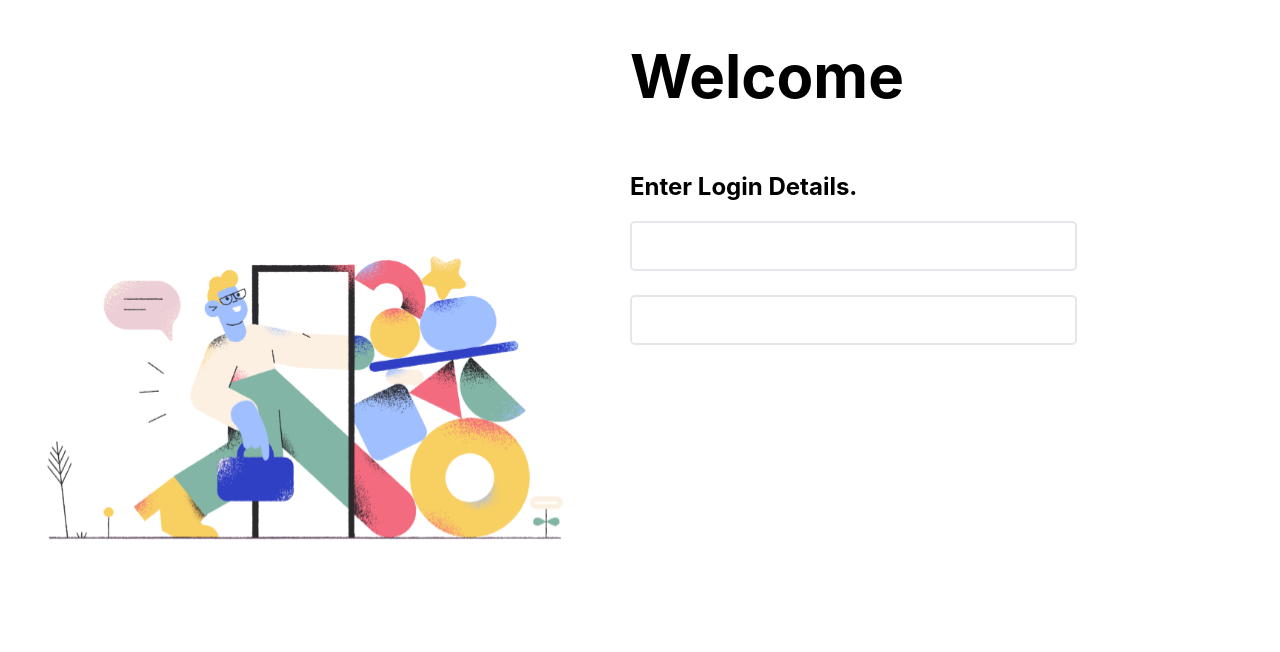
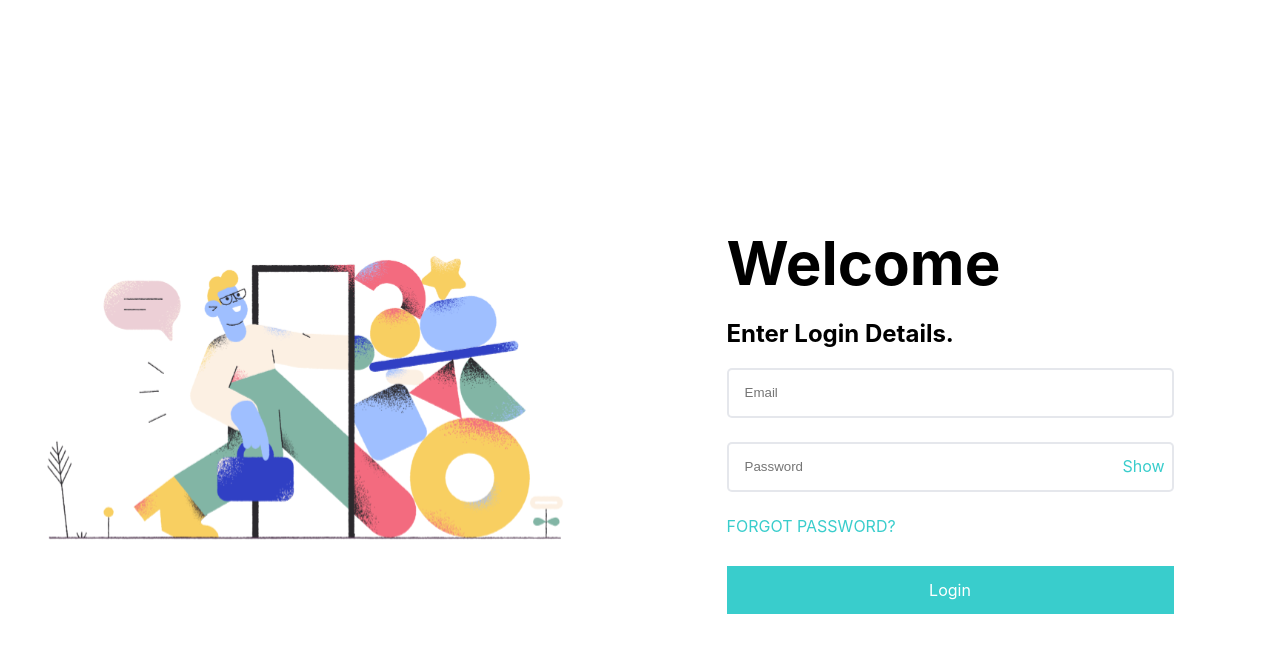
Before and after one commit to derin-art/Lendsqr, a React (Create React App) app: page / in a window 1280 px wide. Shown: the top 652 px of the page. Built offline with nearby package versions, Linux system fonts and the light colour scheme.

Commit message:
Created _variable.scss file to store global css variables

```diff
--- a/src/App.scss
+++ b/src/App.scss
@@ -1,6 +1,14 @@
 html {
   margin: 0%;
   padding: 0%;
+}
+
+/* Default Styling for Button for Cursor to change to pointer on hover */
+button {
+  &:hover {
+    cursor: pointer;
+  }
+  all: unset;
 }
 
 .Icons {
@@ -24,29 +32,7 @@ html {
   }
 }
 
-.LoginDetailComp {
-  width: 50vw;
-  height: 100vh;
-  display: flex;
-  flex-direction: column;
-
-  h1 {
-    font-size: 60px;
-  }
-
-  input {
-    max-width: 447px;
-    height: 50px;
-    margin-bottom: 24px;
-    border-radius: 5px;
-    padding: 16px;
-    width: 100%;
-    box-sizing: border-box;
-    border: 2px rgba(84, 95, 125, 0.15) solid;
-  }
-}
-
-/* Common Styling  */
+/* Common Styling For easier and flexible styling*/
 
 .w-full {
   width: 100%;
@@ -76,3 +62,12 @@ html {
 .r {
   position: relative;
 }
+
+.c {
+  border: 2px red solid;
+}
+
+/*remove default styling from elements*/
+.revert {
+  all: unset;
+}
--- a/src/App.tsx
+++ b/src/App.tsx
@@ -2,7 +2,7 @@ import React from "react";
 import logo from "./logo.svg";
 import "./App.scss";
 import LendsqrIcon from "./Icons/LendsqrIcon";
-import Login from "./components/pages/Login";
+import Login from "./components/Login/Login";
 
 function App() {
   return (
--- /dev/null
+++ b/src/components/Login/EnterLoginDetailsComponent.tsx
@@ -0,0 +1,25 @@
+import Style from "./Login.module.scss";
+
+export default function EnterLoginDetailsComponent() {
+  return (
+    <div className={`${Style.LoginDetailComp}`}>
+      <div className={`${Style.headingCont}`}>
+        <h1>Welcome</h1>
+        <h2>Enter Login Details.</h2>
+      </div>
+      <div className={`w-full ${Style.inputCont}`}>
+        <input placeholder="Email"></input>
+      </div>
+      <div className={`w-full ${Style.inputCont}`}>
+        <input placeholder="Password"></input>
+        <button className={Style.ShowInput}>Show</button>
+      </div>
+      <div className={Style.ForgotBtn}>
+        <button>FORGOT PASSWORD?</button>
+      </div>
+      <div className={`${Style.LoginBtnCont}`}>
+        <button>Login</button>
+      </div>
+    </div>
+  );
+}
--- /dev/null
+++ b/src/components/Login/Login.module.scss
@@ -0,0 +1,72 @@
+@use "../variables";
+
+.LoginDetailComp {
+  width: 50vw;
+  height: 100vh;
+  display: flex;
+  flex-direction: column;
+  justify-content: center;
+  align-items: center;
+
+  h1 {
+    font-size: 60px;
+    margin-bottom: 4px;
+  }
+
+  input {
+    max-width: 447px;
+    height: 50px;
+    margin-bottom: 24px;
+    border-radius: 5px;
+    padding: 16px;
+    width: 100%;
+    box-sizing: border-box;
+    border: 2px rgba(84, 95, 125, 0.15) solid;
+  }
+
+  .inputCont {
+    max-width: 447px;
+    width: 100%;
+    position: relative;
+  }
+
+  .ShowInput {
+    right: 2%;
+    top: 20%;
+    position: absolute;
+    border: none;
+    background-color: transparent;
+    color: #39cdcc;
+    z-index: 50;
+  }
+  .ShowInput:hover {
+  }
+
+  .headingCont {
+    max-width: 447px;
+    width: 100%;
+  }
+
+  .ForgotBtn {
+    max-width: 447px;
+    width: 100%;
+    button {
+      color: variables.$btn-color;
+    }
+  }
+
+  .LoginBtnCont {
+    max-width: 447px;
+    width: 100%;
+    margin-top: 30px;
+    button {
+      width: 100%;
+      height: 48px;
+      background: variables.$btn-color;
+      color: white;
+      display: flex;
+      justify-content: center;
+      align-items: center;
+    }
+  }
+}
--- a/src/components/pages/Login.tsx
+++ b/src/components/Login/Login.tsx
@@ -1,5 +1,5 @@
 import LendsqrIcon from "../../Icons/LendsqrIcon";
-import EnterLoginDetailsComponent from "../LoginComponents/EnterLoginDetailsComponent";
+import EnterLoginDetailsComponent from "./EnterLoginDetailsComponent";
 
 export default function Login() {
   return (
--- a/src/components/LoginComponents/EnterLoginDetailsComponent.tsx
+++ /dev/null
@@ -1,14 +0,0 @@
-export default function EnterLoginDetailsComponent() {
-  return (
-    <div className="LoginDetailComp">
-      <h1>Welcome</h1>
-      <h2>Enter Login Details.</h2>
-      <div className="w-full">
-        <input></input>
-      </div>
-      <div className="w-full">
-        <input></input>
-      </div>
-    </div>
-  );
-}
--- /dev/null
+++ b/src/components/_variables.scss
@@ -0,0 +1 @@
+$btn-color: #39cdcc;
```
